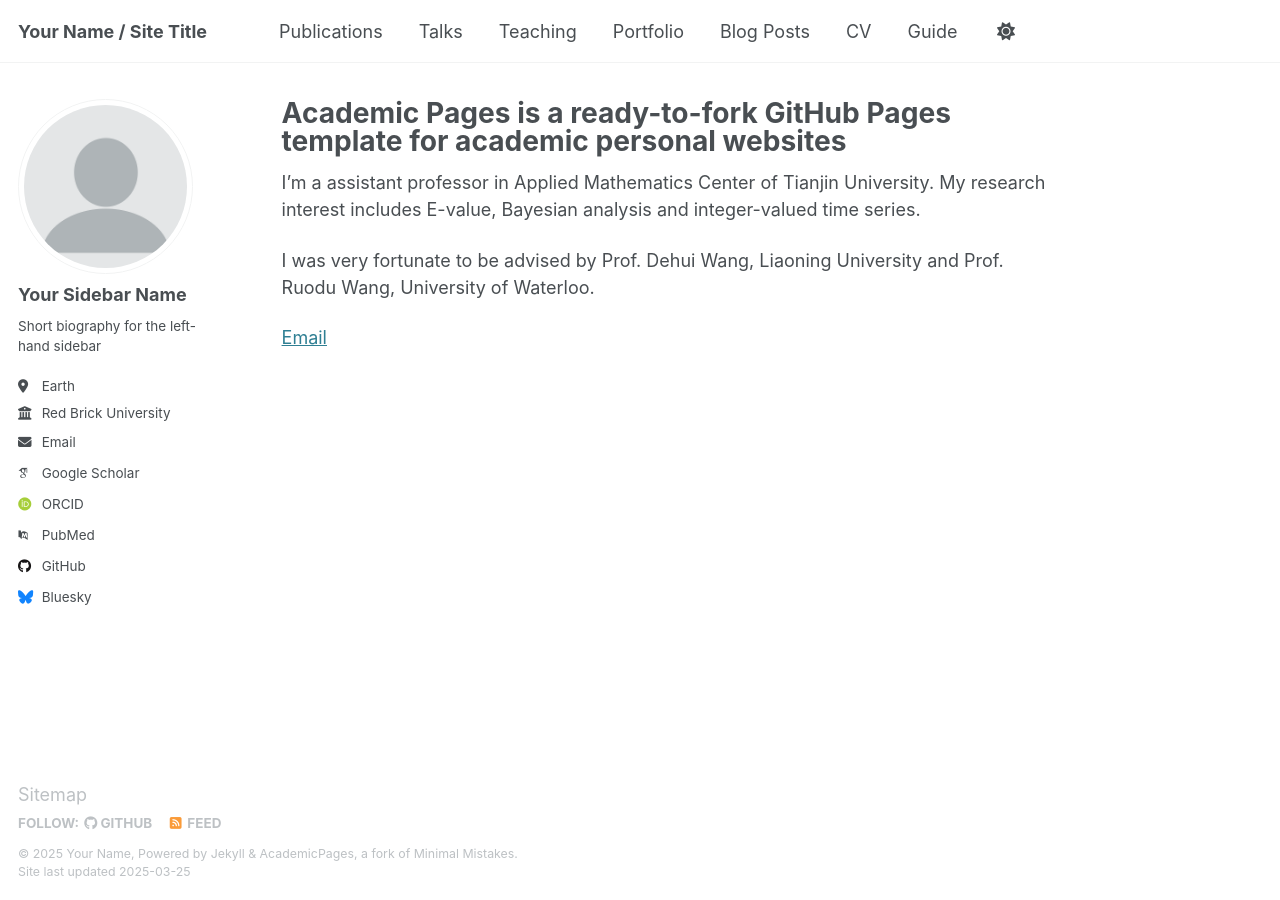
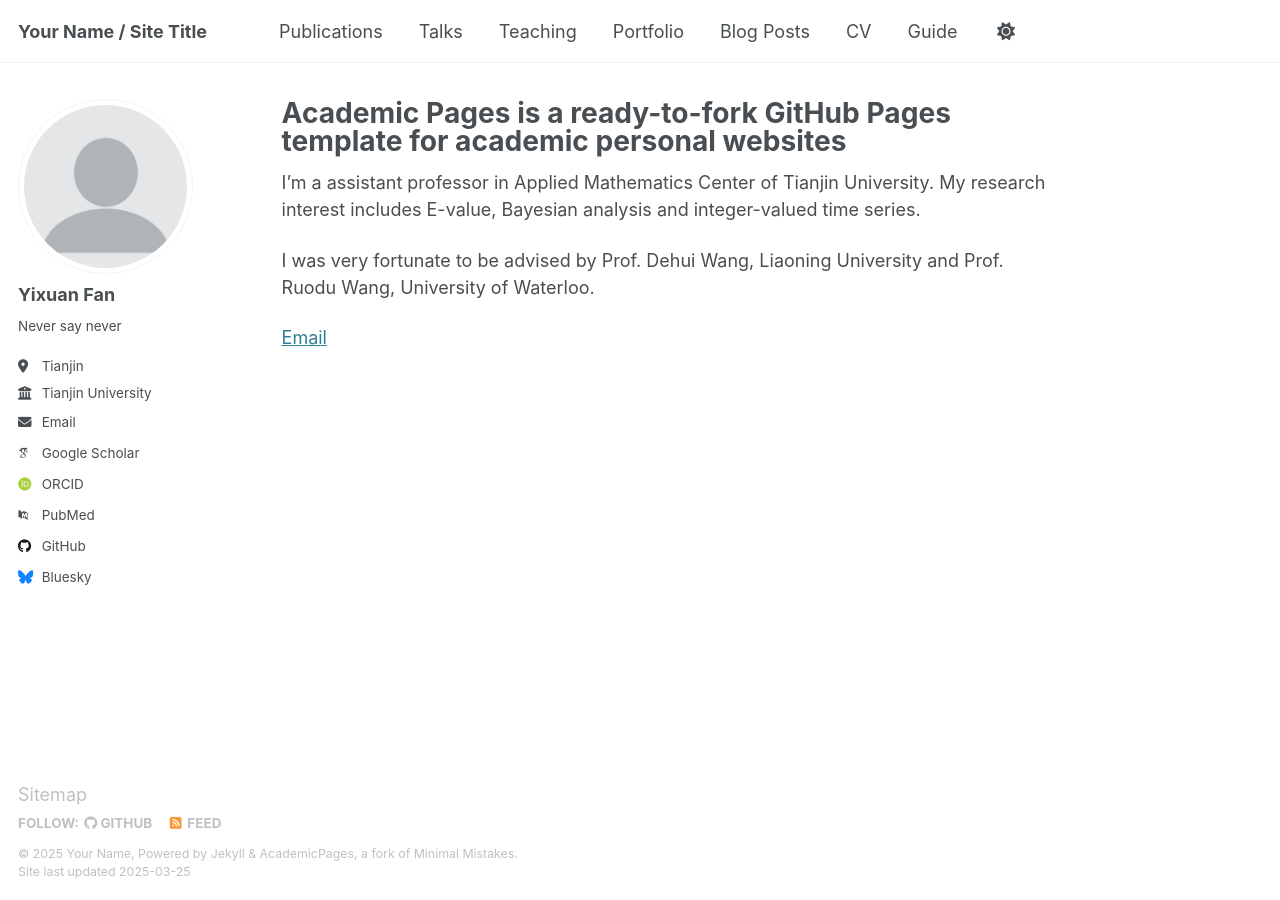
Before and after one commit to YixuanTEC/YixuanTEC.github.io, a Jekyll site: the page built from _pages/about.md, in a window 1280 px wide. Built offline with Jekyll 4.4.1, drawn with Linux system fonts in a browser that asks for light colours; some web fonts are replaced.

Commit message:
Update _config.yml

```diff
--- a/_config.yml
+++ b/_config.yml
@@ -23,17 +23,17 @@ repository               : "academicpages/academicpages.github.io"
 author:
   # Biographic information
   avatar           : "profile.png"
-  name             : "Your Sidebar Name"
+  name             : "Yixuan Fan"
   pronouns         : # example: "she/her"
-  bio              : "Short biography for the left-hand sidebar"
-  location         : "Earth"
-  employer         : "Red Brick University"
+  bio              : "Never say never"
+  location         : "Tianjin"
+  employer         : "Tianjin University"
   uri              : # URL
   email            : "none@example.org"
 
   # Academic websites
   arxiv            : # URL - Update with the correct link to your profile
-  googlescholar    : "https://scholar.google.com/citations?user=PS_CX0AAAAAJ"
+  googlescholar    : "https://scholar.google.com.hk/citations?view_op=list_works&hl=zh-CN&user=Vu1yIYIAAAAJ"
   impactstory      : # URL
   orcid            : "http://orcid.org/yourorcidurl"
   semantic         : # URL
```
